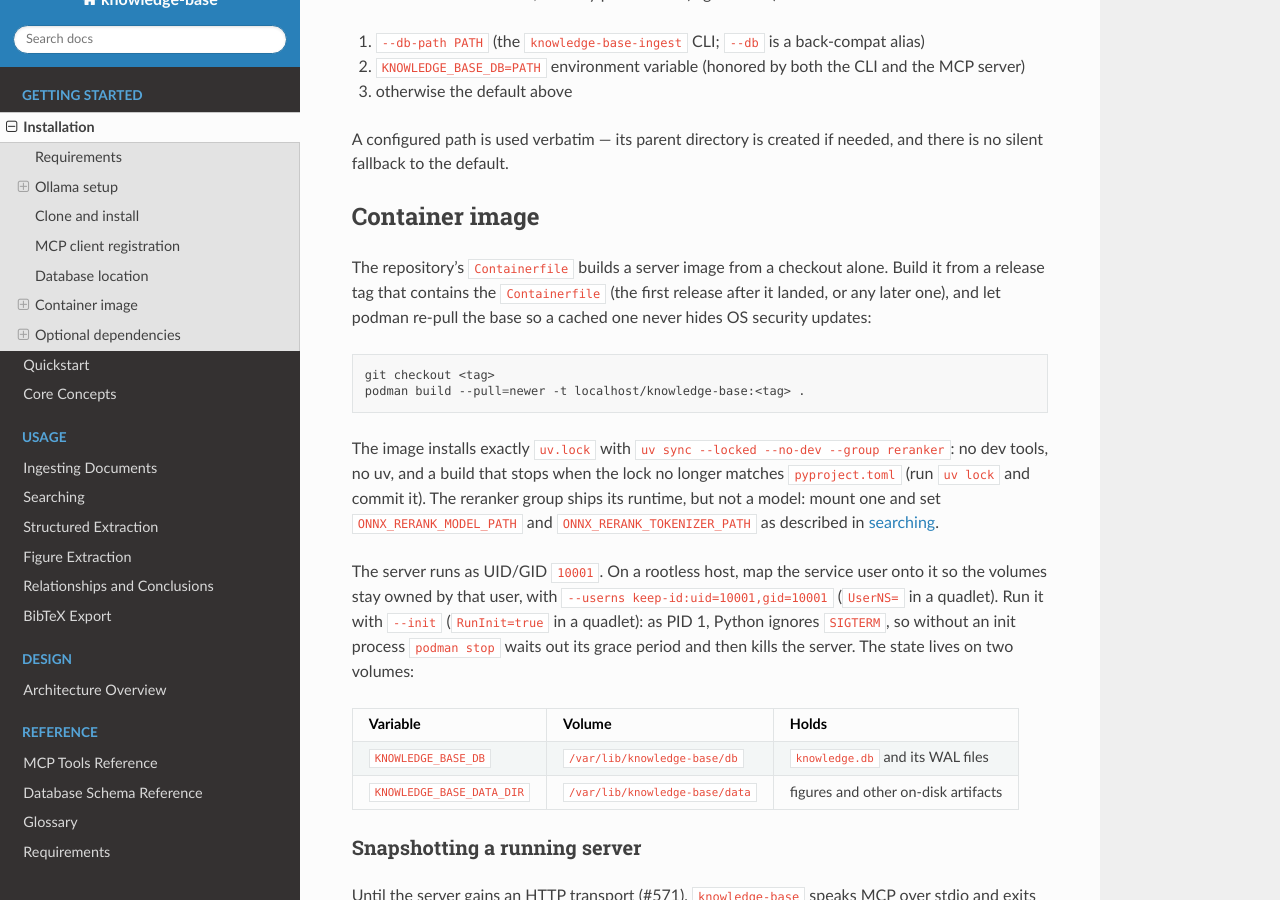
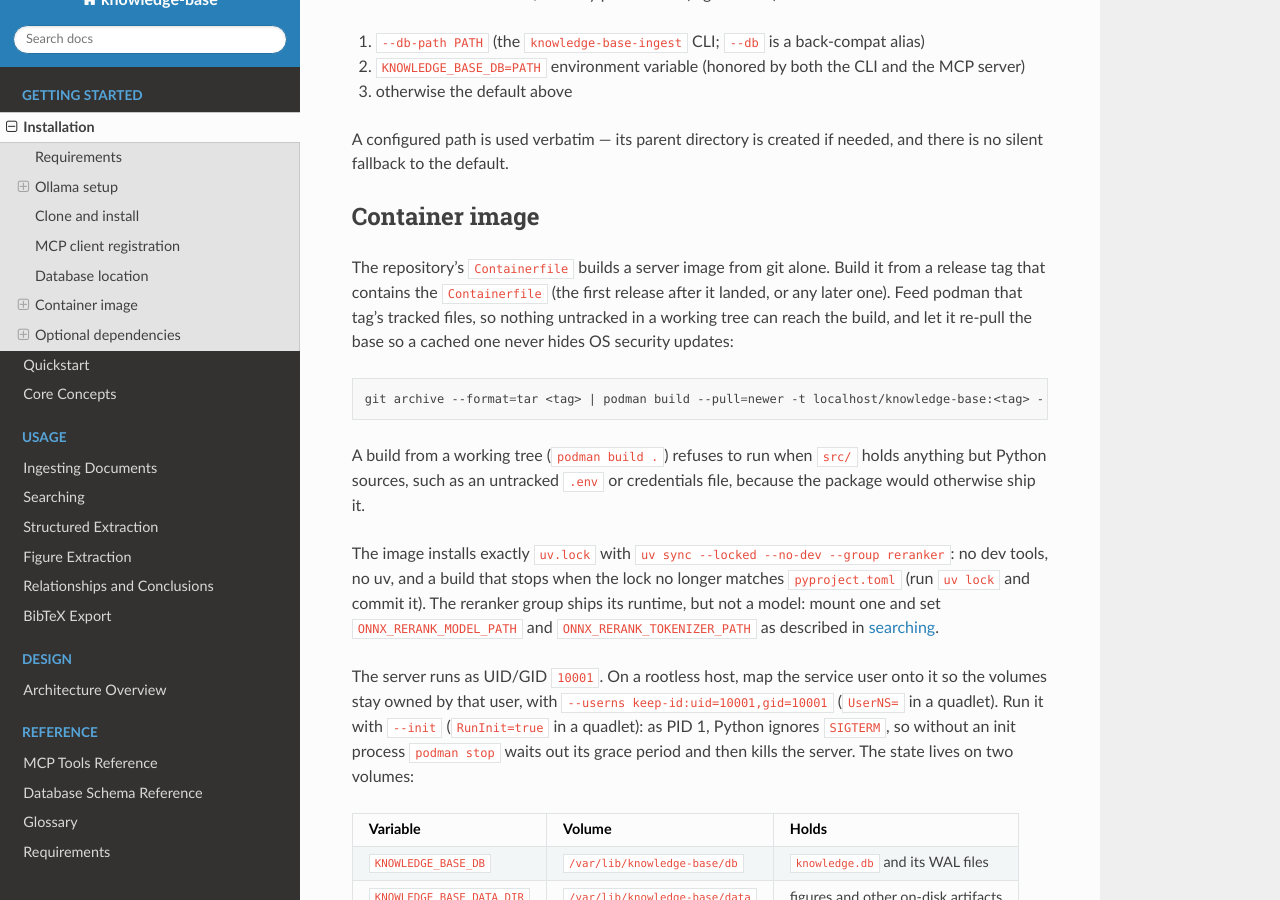
Before and after one commit to dutiona/knowledge-base, a Sphinx documentation site: the page built from docs/getting-started/installation.md, in a window 1280 px wide and 900 px high, scrolled down 2071 px. Built offline with Sphinx 7.4.7 and the Read the Docs theme 3.1.0, drawn with Linux system fonts in a browser that asks for light colours.

Commit message:
fix(container): build from the tag's tracked files and refuse stray files in src/
Copying .gitignore kept only git-ignored files out of the wheel: an
untracked credentials.json or .env.local under src/knowledge_base still
shipped in the image, and every untracked file still reached the build
context. Review measured both. The documented build now feeds podman
`git archive <tag>`, so the context is exactly the tag's tracked files,
and a working-tree build refuses when src/ holds anything but Python
sources, naming the files, since hatchling would package them. That
guard covers the git-ignored case too, so the .gitignore copy goes.

````diff
--- a/docs/getting-started/installation.md
+++ b/docs/getting-started/installation.md
@@ -98,14 +98,17 @@ there is no silent fallback to the default.
 
 ## Container image
 
-The repository's `Containerfile` builds a server image from a checkout alone. Build it from a release tag that
-contains the `Containerfile` (the first release after it landed, or any later one), and let podman re-pull the base so
-a cached one never hides OS security updates:
+The repository's `Containerfile` builds a server image from git alone. Build it from a release tag that contains the
+`Containerfile` (the first release after it landed, or any later one). Feed podman that tag's tracked files, so nothing
+untracked in a working tree can reach the build, and let it re-pull the base so a cached one never hides OS security
+updates:
 
 ```bash
-git checkout <tag>
-podman build --pull=newer -t localhost/knowledge-base:<tag> .
+git archive --format=tar <tag> | podman build --pull=newer -t localhost/knowledge-base:<tag> -
 ```
+
+A build from a working tree (`podman build .`) refuses to run when `src/` holds anything but Python sources, such as an
+untracked `.env` or credentials file, because the package would otherwise ship it.
 
 The image installs exactly `uv.lock` with `uv sync --locked --no-dev --group reranker`: no dev tools, no uv, and a
 build that stops when the lock no longer matches `pyproject.toml` (run `uv lock` and commit it). The
````
Also changed, not shown: 2 other files.
